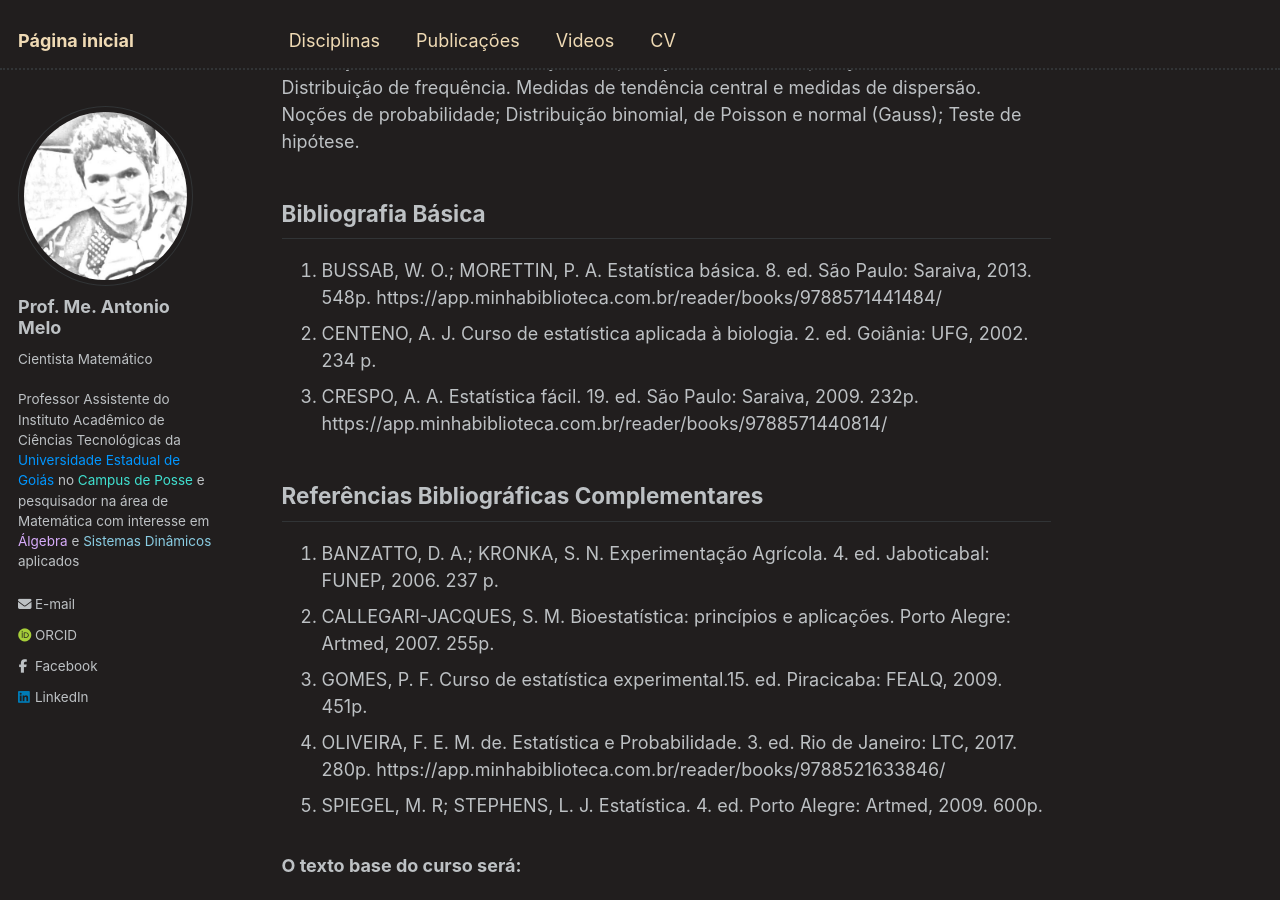
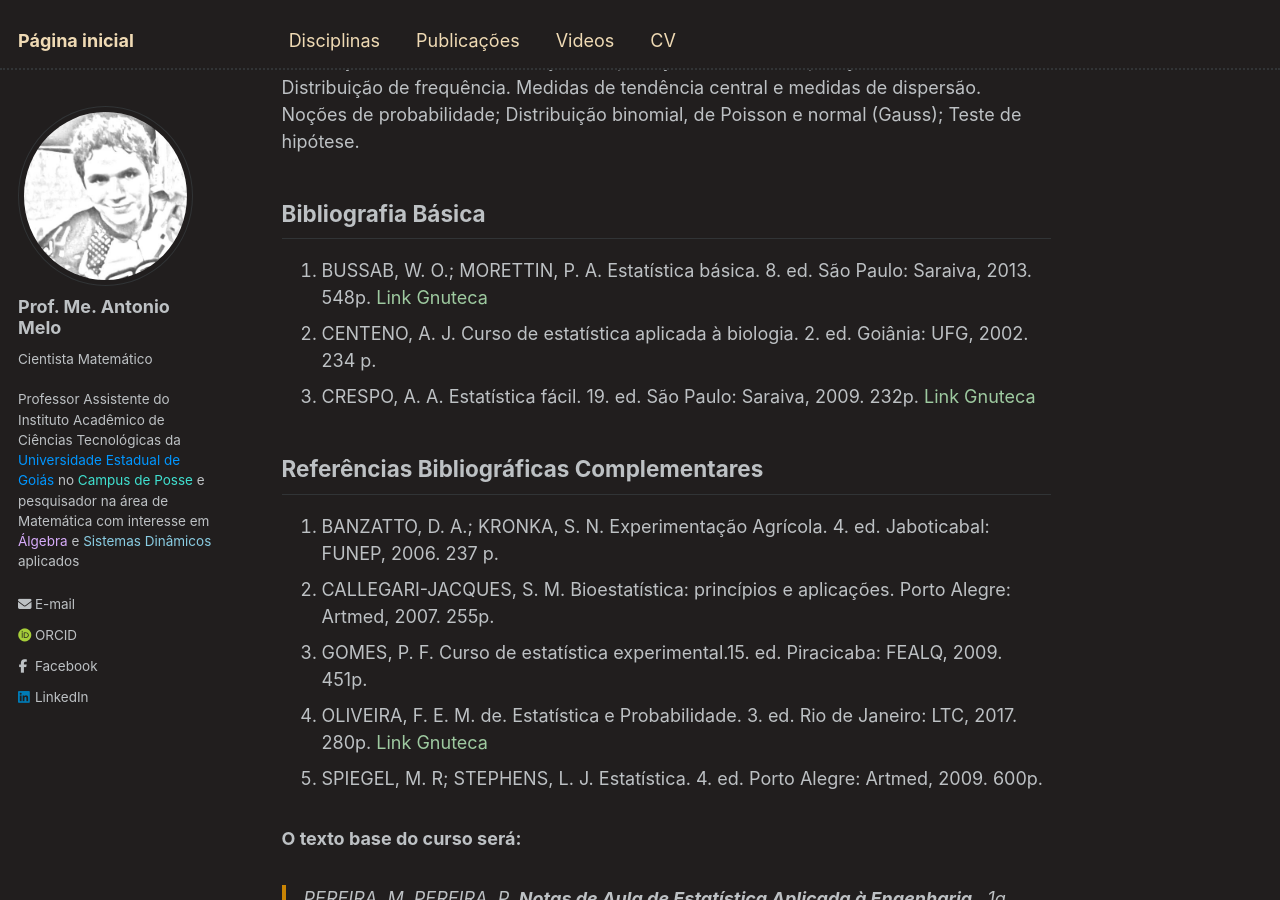
Before and after one commit to antmelo/antmelo.github.io, a Jekyll site: the page built from _teaching/2025-2-estatistica.md, in a window 1280 px wide and 900 px high, scrolled down 251 px. Built offline with Jekyll 4.4.1, drawn with Linux system fonts in a browser that asks for light colours; some web fonts are replaced.

Commit message:
Update 2025-2-estatistica.md

```diff
--- a/_teaching/2025-2-estatistica.md
+++ b/_teaching/2025-2-estatistica.md
@@ -16,16 +16,16 @@ Noções de probabilidade; Distribuição binomial, de Poisson e normal (Gauss);
 
 ## Bibliografia Básica
 
-1. BUSSAB, W. O.; MORETTIN, P. A. Estatística básica. 8. ed. São Paulo: Saraiva, 2013. 548p. https://app.minhabiblioteca.com.br/reader/books/9788571441484/
+1. BUSSAB, W. O.; MORETTIN, P. A. Estatística básica. 8. ed. São Paulo: Saraiva, 2013. 548p. [Link Gnuteca](https://app.minhabiblioteca.com.br/reader/books/9788571441484/)
 2. CENTENO, A. J. Curso de estatística aplicada à biologia. 2. ed. Goiânia: UFG, 2002. 234 p.
-3. CRESPO, A. A. Estatística fácil. 19. ed. São Paulo: Saraiva, 2009. 232p. https://app.minhabiblioteca.com.br/reader/books/9788571440814/
+3. CRESPO, A. A. Estatística fácil. 19. ed. São Paulo: Saraiva, 2009. 232p. [Link Gnuteca](https://app.minhabiblioteca.com.br/reader/books/9788571440814/)
 
 ## Referências Bibliográficas Complementares
 
 4. BANZATTO, D. A.; KRONKA, S. N. Experimentação Agrícola. 4. ed. Jaboticabal: FUNEP, 2006. 237 p.
 5. CALLEGARI-JACQUES, S. M. Bioestatística: princípios e aplicações. Porto Alegre: Artmed, 2007. 255p.
 6. GOMES, P. F. Curso de estatística experimental.15. ed. Piracicaba: FEALQ, 2009. 451p.
-7. OLIVEIRA, F. E. M. de. Estatística e Probabilidade. 3. ed. Rio de Janeiro: LTC, 2017. 280p. https://app.minhabiblioteca.com.br/reader/books/9788521633846/
+7. OLIVEIRA, F. E. M. de. Estatística e Probabilidade. 3. ed. Rio de Janeiro: LTC, 2017. 280p. [Link Gnuteca](https://app.minhabiblioteca.com.br/reader/books/9788521633846/)
 8. SPIEGEL, M. R; STEPHENS, L. J. Estatística. 4. ed. Porto Alegre: Artmed, 2009. 600p.
 
 
```
